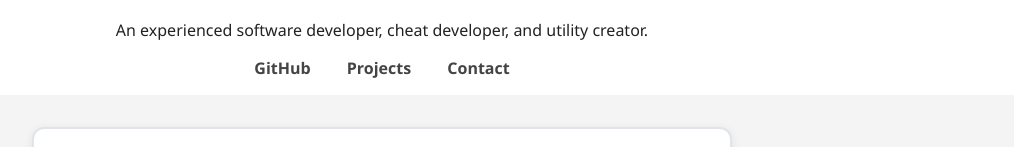
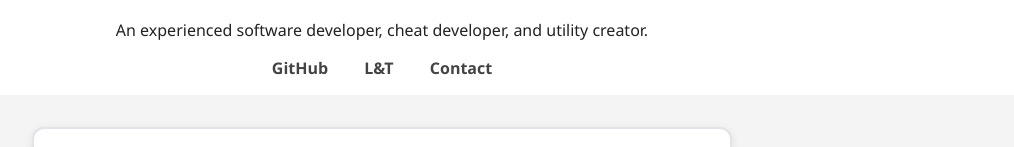
Before and after one commit to nyphrux/nyphrux, a plain HTML site: page index.html in a window 1280 px wide. Shown: the part 218-365 px from the top of the page, without its empty margins (258-1272 px from the left). Drawn offline with Linux system fonts and the light colour scheme.

Commit message:
Update index.html

```diff
--- a/index.html
+++ b/index.html
@@ -13,7 +13,7 @@
     <p>An experienced software developer, cheat developer, and utility creator.</p>
     <nav>
       <a href="https://github.com/nyphrux" target="_blank">GitHub</a>
-      <a href="#projects">Projects</a>
+      <a href="#projects">L&T</a>
       <a href="#contact">Contact</a>
     </nav>
     <button id="theme-toggle" aria-label="Toggle theme">🌙</button>
```
